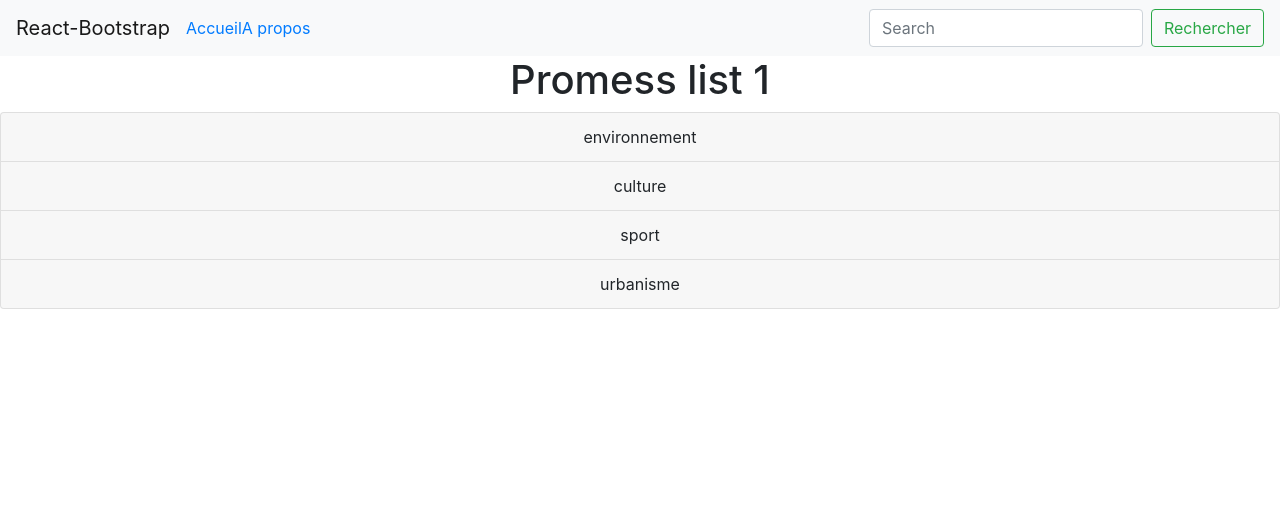
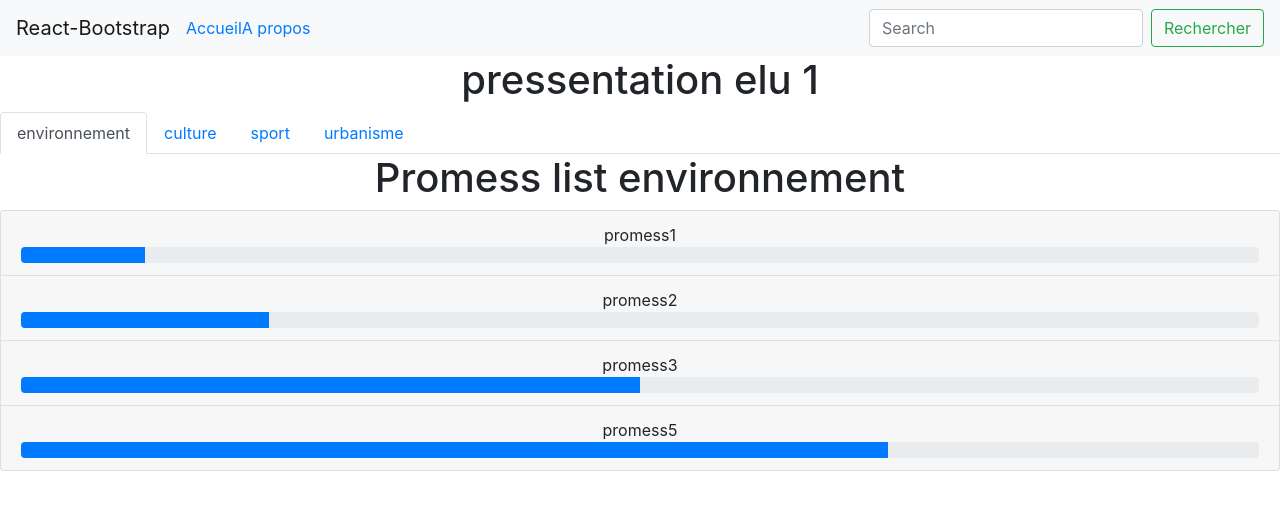
Before and after one commit to BorisLeMeec/SuiviProgrammeFront, a React (Create React App) app: page /elected/1 in a window 1280 px wide. Shown: the top 510 px of the page. Built offline with nearby package versions, Linux system fonts and the light colour scheme.

Commit message:
add tabs and progress

```diff
--- a/src/App.js
+++ b/src/App.js
@@ -14,7 +14,7 @@ import Form from 'react-bootstrap/Form';
 import FormControl from 'react-bootstrap/FormControl';
 import Button from 'react-bootstrap/Button';
 import ElectedList from './ElectedList/Views/ElectedList';
-import PromessList from './PromessList/Views/PromessList';
+import PromessTabs from './PromessTabs/PromessTabs';
 
 function About() {
   return <h2>A propos</h2>;
@@ -40,7 +40,7 @@ function App() {
         </Navbar>
         <Switch>
           <Route exact path={"/"} component={ElectedList}></Route>
-          <Route exact path={"/elected/:id"} component={PromessList}></Route>
+          <Route exact path={"/elected/:id"} component={PromessTabs}></Route>
           <Route path={"/about"} component={About}></Route>
         </Switch>
       </div>
--- a/src/ElectedList/Views/ElectedList.js
+++ b/src/ElectedList/Views/ElectedList.js
@@ -21,7 +21,6 @@ export default class ElectedList extends React.Component {
 	}
 
 	NumberList(elected) {
-
 		const listItems = elected.map((item) =>
 			<Link to={`elected/${item.id}`}>
 				<FaceIcon
--- a/src/PromessList/Views/PromessList.js
+++ b/src/PromessList/Views/PromessList.js
@@ -1,50 +1,50 @@
-import React from 'react';
-import {
-	Accordion,
-	Card,
-}
-from 'react-bootstrap'
+import React from "react";
+import { Accordion, Card, ProgressBar } from "react-bootstrap";
 
 // First we create our class
 export default class PromessList extends React.Component {
   constructor(props) {
     super(props);
     this.state = {
-					id: props.match.params.id,
       categories: null
     };
 
-				this.getAllCategories = this.getAllCategories.bind(this);
+    this.getAllPromess = this.getAllPromess.bind(this);
   }
 
   componentDidMount() {
-			this.getAllCategories();
+    this.getAllPromess();
   }
 
-		getAllCategories() {
-			var categories = ['environnement', 'culture', 'sport', 'urbanisme']
-			this.setState({...this.state, categories});
+  getAllPromess() {
+    var categories = [
+      { name: "promess1", progress: "10" },
+      { name: "promess2", progress: "20" },
+      { name: "promess3", progress: "50" },
+      { name: "promess5", progress: "70" }
+    ];
+    this.setState({ ...this.state, categories });
   }
 
   render() {
     return (
       <div>
-					<h1>Promess list {this.state.id}</h1>
+        <h1>Promess list {this.props.categorie}</h1>
         <Accordion>
-						{this.state.categories && this.state.categories.map((categories, _) => (
-							<Card key={categories}>
-								<Accordion.Toggle as={Card.Header} eventKey={categories}>
-									{categories}
+          {this.state.categories &&
+            this.state.categories.map((categorie) => (
+              <Card key={categorie.name}>
+                <Accordion.Toggle as={Card.Header} eventKey={categorie.name}>
+                  {categorie.name}
+                  <ProgressBar now={categorie.progress} />
                 </Accordion.Toggle>
-								<Accordion.Collapse eventKey={categories}>
+                <Accordion.Collapse eventKey={categorie.name}>
                   <Card.Body>Hello! I'm the body</Card.Body>
                 </Accordion.Collapse>
               </Card>
-							))
-						}
-
+            ))}
         </Accordion>
       </div>
-			)
+    );
   }
 }
--- /dev/null
+++ b/src/PromessTabs/PromessTabs.js
@@ -0,0 +1,54 @@
+import React from "react";
+import PromessList from "../PromessList/Views/PromessList";
+import { Tabs, Tab, Spinner } from "react-bootstrap";
+
+export default class PromessTabs extends React.Component {
+  constructor(props) {
+    super(props);
+    this.state = {
+      id: props.match.params.id,
+      categories: null
+    };
+
+    this.getAllCategories = this.getAllCategories.bind(this);
+    this.handleTabClick = this.handleTabClick.bind(this);
+  }
+
+  componentDidMount() {
+    this.getAllCategories();
+  }
+
+  getAllCategories() {
+    var categories = ["environnement", "culture", "sport", "urbanisme"];
+    this.setState({ ...this.state, categories });
+  }
+
+  handleTabClick(event) {
+    console.log(event);
+  }
+
+  categoriesTabs(categoriesList) {
+    if (!categoriesList) {
+      return <Spinner animation="border" />;
+    }
+    const tabs = categoriesList.map(item => (
+      <Tab eventKey={item} title={item} key={item}>
+        <PromessList categorie={item}></PromessList>
+      </Tab>
+    ));
+    return (
+      <Tabs onSelect={this.handleTabClick} defaultActiveKey={categoriesList[0]} id="uncontrolled-tab-example">
+        {tabs}
+      </Tabs>
+    );
+  }
+
+  render() {
+    return (
+      <div>
+        <h1>pressentation elu {this.state.id}</h1>
+        {this.categoriesTabs(this.state.categories)}
+      </div>
+    );
+  }
+}
```
Lines whose indentation alone changed are shown as unchanged.
